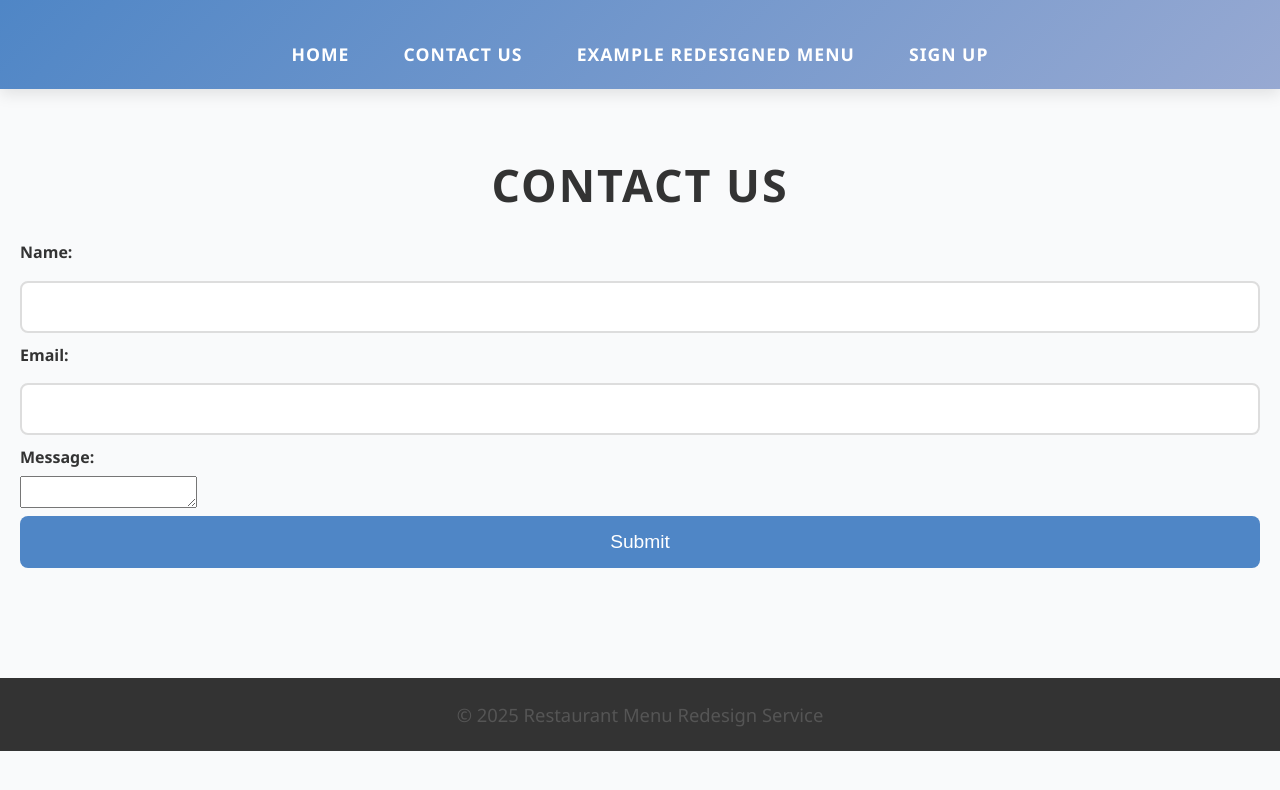
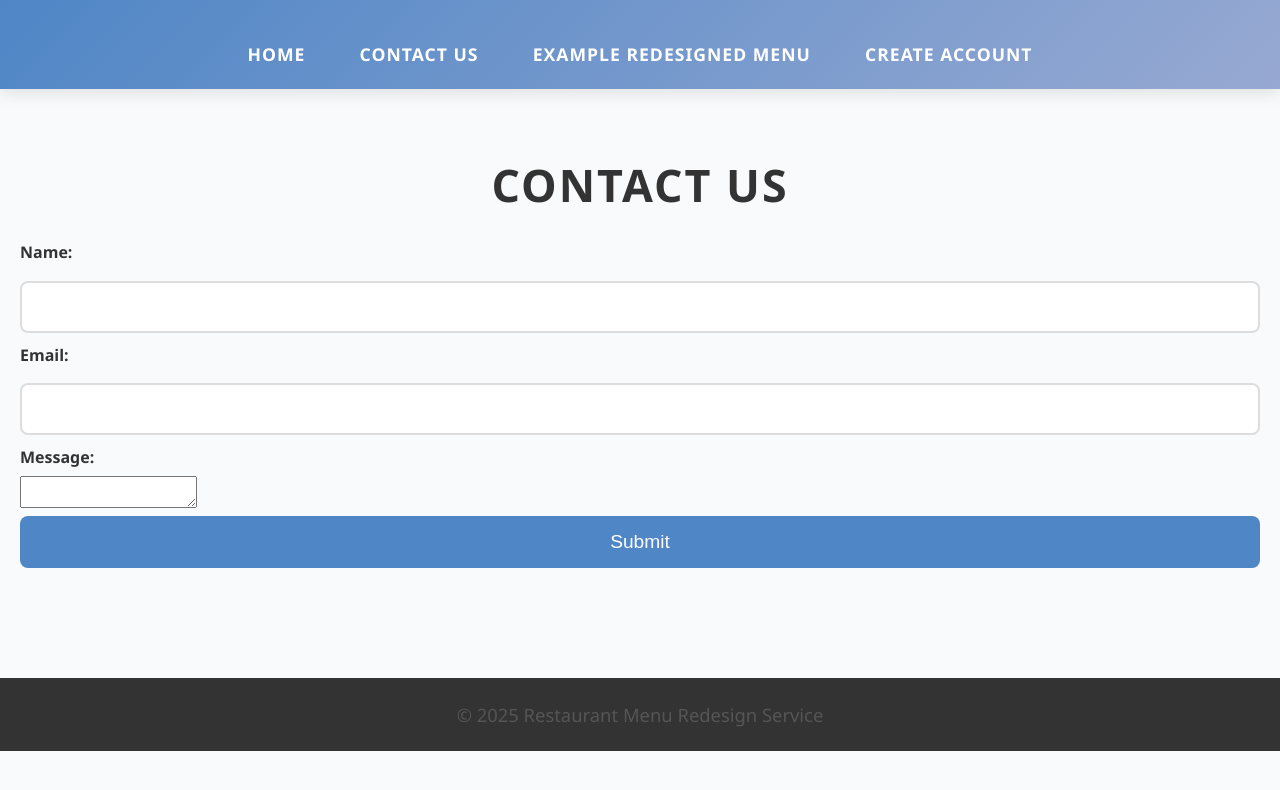
Before and after one commit to blakeschilleci/menudoctor, a plain HTML site: page contact.html in a window 1280 px wide. Drawn offline with Linux system fonts and the light colour scheme.

Commit message:
Change naming in nav bar

```diff
--- a/contact.html
+++ b/contact.html
@@ -13,7 +13,7 @@
                 <li><a href="index.html">Home</a></li>
                 <li><a href="contact.html">Contact Us</a></li>
                 <li><a href="example-menu.html">Example Redesigned Menu</a></li>
-                <li><a href="signup.html">Sign Up</a></li>
+                <li><a href="signup.html">Create Account</a></li>
             </ul>
         </nav>
     </header>
```
Also changed, not shown: example-menu.html (+2 -2 lines), index.html (+1 -1 lines).
